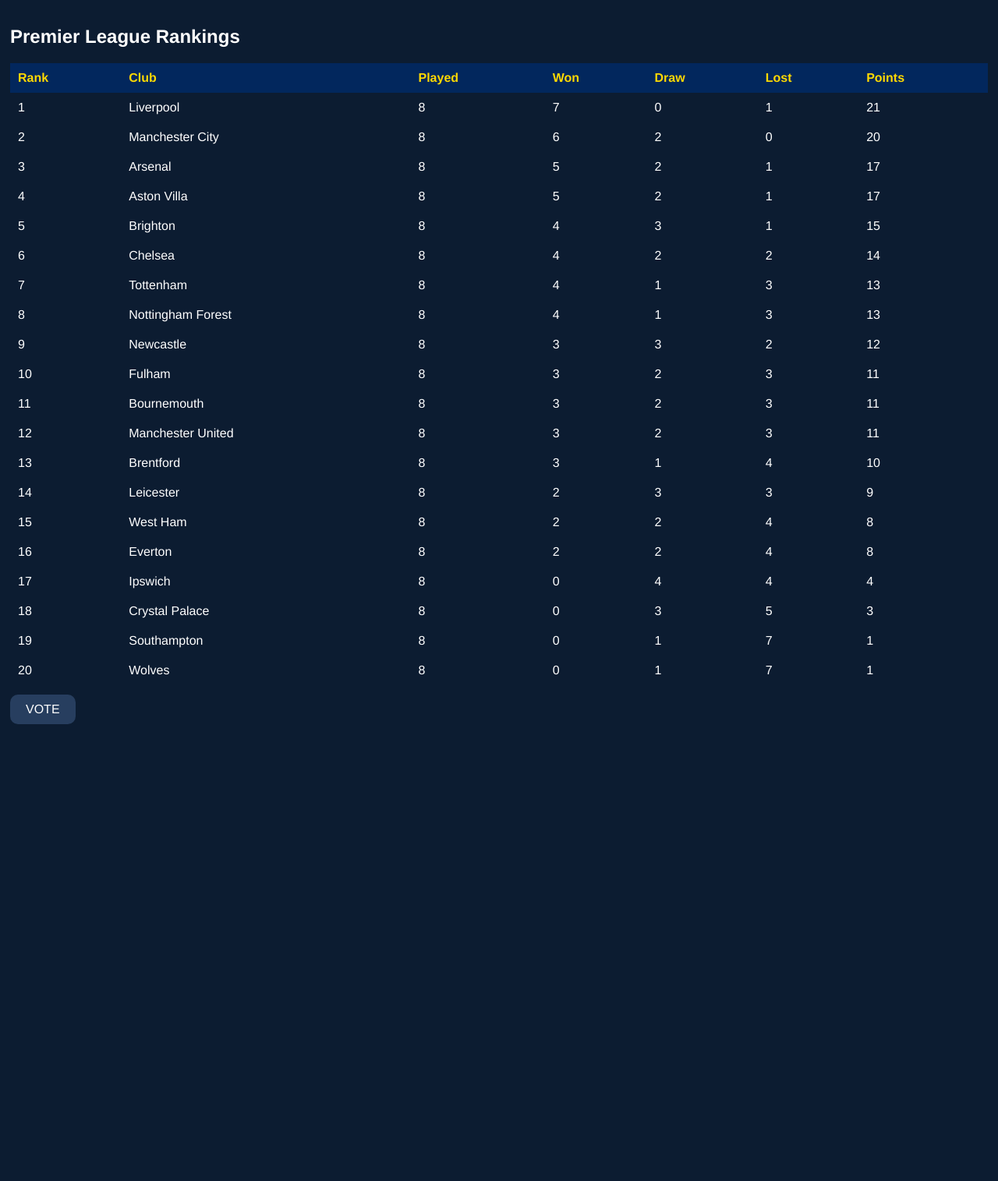
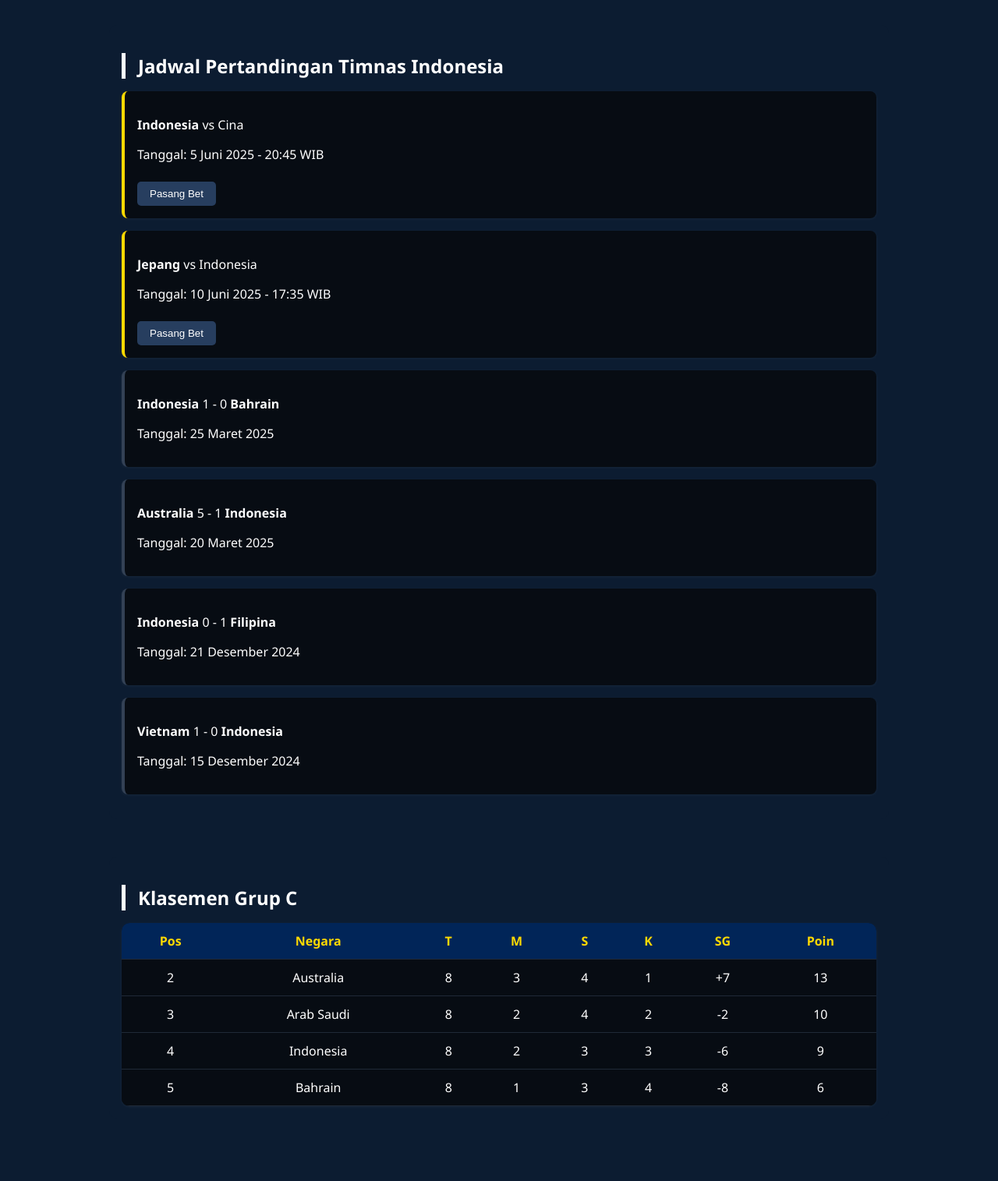
Before and after one commit to maqrefa/refabarscore, a PHP site: page /main.html in a window 1280 px wide. Shown: the whole page at 78% size. Before the commit the page ends 929 px from the top, so only its background shows below. Run offline with PHP 8.4, Linux system fonts and the light colour scheme.

Commit message:
Add files via upload

```diff
--- a/header.html
+++ b/header.html
@@ -9,7 +9,11 @@
 <body>
     <header>
         <h1>REFABARSCORE<span>.ID</span></h1>
-        <!-- <a href="login.html" class="btn-login">LOGIN</a> -->
+
+        <div class="header-right">
+            <img src="assets/AFC_Asian_Qualifiers.png" alt="Logo" class="logo-header">
+            <p class="tagline">Kualifikasi Piala Dunia Zona Asia 2025</p>
+        </div>
     </header>
 </body>
 </html>
--- a/main.html
+++ b/main.html
@@ -1,210 +1,73 @@
 <!DOCTYPE html>
-<html lang="en">
+<html lang="id">
 <head>
-    <meta charset="UTF-8">
-    <meta name="viewport" content="width=device-width, initial-scale=1.0">
-    <title>Premier League Rankings</title>
-    <link rel="stylesheet" href="styles/main.css">
+  <meta charset="UTF-8" />
+  <meta name="viewport" content="width=device-width, initial-scale=1.0"/>
+  <title>Timnas Indonesia - Jadwal & Klasemen</title>
+  <link rel="stylesheet" href="styles/main.css" />
 </head>
 <body>
-    <section>
-        <h2>Premier League Rankings</h2>
+  <!-- <header>
+    <h1>Timnas Indonesia</h1>
+    <p>Kualifikasi Piala Dunia Zona Asia 2025</p>
+  </header> -->
+
+  <main>
+    <section class="section jadwal">
+      <h2>Jadwal Pertandingan Timnas Indonesia</h2>
+      <div class="match-list">
+        <div class="match upcoming">
+          <p><strong>Indonesia</strong> vs Cina</p>
+          <p>Tanggal: 5 Juni 2025 - 20:45 WIB</p>
+          <button onclick="window.location.href='bet.html'">Pasang Bet</button>
+        </div>
+        <div class="match upcoming">
+          <p><strong>Jepang</strong> vs Indonesia</p>
+          <p>Tanggal: 10 Juni 2025 - 17:35 WIB</p>
+          <button onclick="window.location.href='bet.html'">Pasang Bet</button>
+        </div>
+        <div class="match">
+          <p><strong>Indonesia</strong> 1 - 0 <strong>Bahrain</strong></p>
+          <p>Tanggal: 25 Maret 2025</p>
+        </div>
+        <div class="match">
+          <p><strong>Australia</strong> 5 - 1 <strong>Indonesia</strong></p>
+          <p>Tanggal: 20 Maret 2025</p>
+        </div>
+        <div class="match">
+          <p><strong>Indonesia</strong> 0 - 1 <strong>Filipina</strong></p>
+          <p>Tanggal: 21 Desember 2024</p>
+        </div>
+        <div class="match">
+          <p><strong>Vietnam</strong> 1 - 0 <strong>Indonesia</strong></p>
+          <p>Tanggal: 15 Desember 2024</p>
+        </div>
+      </div>
+    </section>
+
+    <section class="section klasemen">
+      <h2>Klasemen Grup C</h2>
       <table>
         <thead>
           <tr>
-                    <th>Rank</th>
-                    <th>Club</th>
-                    <th>Played</th>
-                    <th>Won</th>
-                    <th>Draw</th>
-                    <th>Lost</th>
-                    <th>Points</th>
+            <th>Pos</th>
+            <th>Negara</th>
+            <th>T</th>
+            <th>M</th>
+            <th>S</th>
+            <th>K</th>
+            <th>SG</th>
+            <th>Poin</th>
           </tr>
         </thead>
         <tbody>
-                <tr>
-                    <td>1</td>
-                    <td>Liverpool</td>
-                    <td>8</td>
-                    <td>7</td>
-                    <td>0</td>
-                    <td>1</td>
-                    <td>21</td>
-                </tr>
-                <tr>
-                    <td>2</td>
-                    <td>Manchester City</td>
-                    <td>8</td>
-                    <td>6</td>
-                    <td>2</td>
-                    <td>0</td>
-                    <td>20</td>
-                </tr>
-                <tr>
-                    <td>3</td>
-                    <td>Arsenal</td>
-                    <td>8</td>
-                    <td>5</td>
-                    <td>2</td>
-                    <td>1</td>
-                    <td>17</td>
-                </tr>
-                <tr>
-                    <td>4</td>
-                    <td>Aston Villa</td>
-                    <td>8</td>
-                    <td>5</td>
-                    <td>2</td>
-                    <td>1</td>
-                    <td>17</td>
-                </tr>
-                <tr>
-                    <td>5</td>
-                    <td>Brighton</td>
-                    <td>8</td>
-                    <td>4</td>
-                    <td>3</td>
-                    <td>1</td>
-                    <td>15</td>
-                </tr>
-                <tr>
-                    <td>6</td>
-                    <td>Chelsea</td>
-                    <td>8</td>
-                    <td>4</td>
-                    <td>2</td>
-                    <td>2</td>
-                    <td>14</td>
-                </tr>
-                <tr>
-                    <td>7</td>
-                    <td>Tottenham</td>
-                    <td>8</td>
-                    <td>4</td>
-                    <td>1</td>
-                    <td>3</td>
-                    <td>13</td>
-                </tr>
-                <tr>
-                    <td>8</td>
-                    <td>Nottingham Forest</td>
-                    <td>8</td>
-                    <td>4</td>
-                    <td>1</td>
-                    <td>3</td>
-                    <td>13</td>
-                </tr>
-                <tr>
-                    <td>9</td>
-                    <td>Newcastle</td>
-                    <td>8</td>
-                    <td>3</td>
-                    <td>3</td>
-                    <td>2</td>
-                    <td>12</td>
-                </tr>
-                <tr>
-                    <td>10</td>
-                    <td>Fulham</td>
-                    <td>8</td>
-                    <td>3</td>
-                    <td>2</td>
-                    <td>3</td>
-                    <td>11</td>
-                </tr>
-                <tr>
-                    <td>11</td>
-                    <td>Bournemouth</td>
-                    <td>8</td>
-                    <td>3</td>
-                    <td>2</td>
-                    <td>3</td>
-                    <td>11</td>
-                </tr>
-                <tr>
-                    <td>12</td>
-                    <td>Manchester United</td>
-                    <td>8</td>
-                    <td>3</td>
-                    <td>2</td>
-                    <td>3</td>
-                    <td>11</td>
-                </tr>
-                <tr>
-                    <td>13</td>
-                    <td>Brentford</td>
-                    <td>8</td>
-                    <td>3</td>
-                    <td>1</td>
-                    <td>4</td>
-                    <td>10</td>
-                </tr>
-                <tr>
-                    <td>14</td>
-                    <td>Leicester</td>
-                    <td>8</td>
-                    <td>2</td>
-                    <td>3</td>
-                    <td>3</td>
-                    <td>9</td>
-                </tr>
-                <tr>
-                    <td>15</td>
-                    <td>West Ham</td>
-                    <td>8</td>
-                    <td>2</td>
-                    <td>2</td>
-                    <td>4</td>
-                    <td>8</td>
-                </tr>
-                <tr>
-                    <td>16</td>
-                    <td>Everton</td>
-                    <td>8</td>
-                    <td>2</td>
-                    <td>2</td>
-                    <td>4</td>
-                    <td>8</td>
-                </tr>
-                <tr>
-                    <td>17</td>
-                    <td>Ipswich</td>
-                    <td>8</td>
-                    <td>0</td>
-                    <td>4</td>
-                    <td>4</td>
-                    <td>4</td>
-                </tr>
-                <tr>
-                    <td>18</td>
-                    <td>Crystal Palace</td>
-                    <td>8</td>
-                    <td>0</td>
-                    <td>3</td>
-                    <td>5</td>
-                    <td>3</td>
-                </tr>
-                <tr>
-                    <td>19</td>
-                    <td>Southampton</td>
-                    <td>8</td>
-                    <td>0</td>
-                    <td>1</td>
-                    <td>7</td>
-                    <td>1</td>
-                </tr>
-                <tr>
-                    <td>20</td>
-                    <td>Wolves</td>
-                    <td>8</td>
-                    <td>0</td>
-                    <td>1</td>
-                    <td>7</td>
-                    <td>1</td>
-                </tr>
+          <tr><td>2</td><td>Australia</td><td>8</td><td>3</td><td>4</td><td>1</td><td>+7</td><td>13</td></tr>
+          <tr><td>3</td><td>Arab Saudi</td><td>8</td><td>2</td><td>4</td><td>2</td><td>-2</td><td>10</td></tr>
+          <tr class="highlight"><td>4</td><td>Indonesia</td><td>8</td><td>2</td><td>3</td><td>3</td><td>-6</td><td>9</td></tr>
+          <tr><td>5</td><td>Bahrain</td><td>8</td><td>1</td><td>3</td><td>4</td><td>-8</td><td>6</td></tr>
         </tbody>
       </table>
-        <a href="form.html" class="btn-vote">VOTE</a>
     </section>
+  </main>
 </body>
 </html>
--- a/menu.html
+++ b/menu.html
@@ -12,7 +12,7 @@
         <aside>
             <ul>
                 <li><a href="#">Standings</a></li>
-                <li><a href="#">Live Score</a></li>
+                <li><a href="#">Live Scoree</a></li>
                 <li><a href="#">Schedule</a></li>
                 <li><a href="#">Transfer News</a></li>
                 <li><a href="#">Club Profile</a></li>
--- a/styles/main.css
+++ b/styles/main.css
@@ -3,61 +3,101 @@
   --background: #070c13;
   --header-red: #e63946;
   --header-background: #0c1c31;
-    --button-backround: #273e5f;
-    --button-backround-hover: #121c2c;
+  --button-background: #273e5f;
+  --button-background-hover: #121c2c;
+  --table-header-bg: #002a66d6;
+  --table-header-text: #ffd900;
+  --highlight-bg: #3b0a0a;
 }
 
 body {
+  font-family: 'Segoe UI', sans-serif;
   background-color: var(--header-background);
-    font-family: 'Franklin Gothic Medium', 'Arial Narrow', Arial, sans-serif;
-    color: #ffffff;
+  margin: 0;
+  padding: 0;
+  color: var(--text-color);
+}
+
+header {
+  background-color: var(--table-header-text);
+  color: white;
+  padding: 1rem 2rem;
+  text-align: center;
+}
+
+main {
+  padding: 2rem;
+  max-width: 1000px;
+  margin: auto;
+}
+
+.section {
+  margin-bottom: 3rem;
+  background-color: var(--header-background);
+  padding: 1rem;
+  border-radius: 10px;
 }
 
 h2 {
+  margin-bottom: 1rem;
+  border-left: 5px solid var(--text-color);
+  padding-left: 1rem;
+  color: var(--text-color);
   font-size: x-large;
 }
 
-section {
-    background-color: var(--header-background);
-    padding: 5px;
-    height: 100%;
+.match-list .match {
+  background-color: var(--background);
+  border-left: 4px solid #334155;
+  padding: 1rem;
+  margin-bottom: 1rem;
+  box-shadow: 0 1px 4px rgba(255, 255, 255, 0.05);
+  border-radius: 8px;
+}
+
+.match.upcoming {
+  border-left-color: var(--table-header-text);
+}
+
+button {
+  margin-top: 0.5rem;
+  background-color: var(--button-background);
+  color: var(--text-color);
+  border: none;
+  padding: 0.5rem 1rem;
+  border-radius: 5px;
+  cursor: pointer;
+}
+
+button:hover {
+  background-color: var(--button-background-hover);
 }
 
 table {
   width: 100%;
   border-collapse: collapse;
-    margin-top: 20px;
-}
-table, th, td {
-    border: none;
-}
-th, td {
-    padding: 10px;
-    text-align: left;
+  background-color: var(--background);
+  border-radius: 10px;
+  overflow: hidden;
+  box-shadow: 0 1px 4px rgba(255, 255, 255, 0.05);
 }
 
-th {
-    background-color: #002a66d6;
-    color: #ffd900;
-    border: none;
-}
-td {
-    background-color: var(--header-background);
-    color: var(--text-color);
+th, td {
+  padding: 0.75rem;
+  text-align: center;
+  border-bottom: 1px solid #1f2937;
 }
 
-.btn-vote {
-    display: inline-block;
-    background-color: var(--button-backround);
-    border: none;
-    padding: 10px 20px;
-    color: var(--text-color);
-    cursor: pointer;
-    border-radius: 10px;
-    margin-top: 1%;
-    text-decoration: none;
+thead {
+  background-color: var(--table-header-bg);
+  color: var(--table-header-text);
 }
 
-.btn-vote:hover {
-    background-color: var(--button-backround-hover);
+td {
+  color: var(--text-color);
+  background-color: var(--background);
 }
+
+.highlight {
+  background-color: var(--highlight-bg);
+}
```
Also changed, not shown: bet.html (added, +106 -0 lines), index.html (+4 -4 lines), styles/bet.css (added, +188 -0 lines), styles/header.css (+19 -0 lines), assets/AFC_Asian_Qualifiers.png (added). Lines whose indentation alone changed are shown as unchanged.
